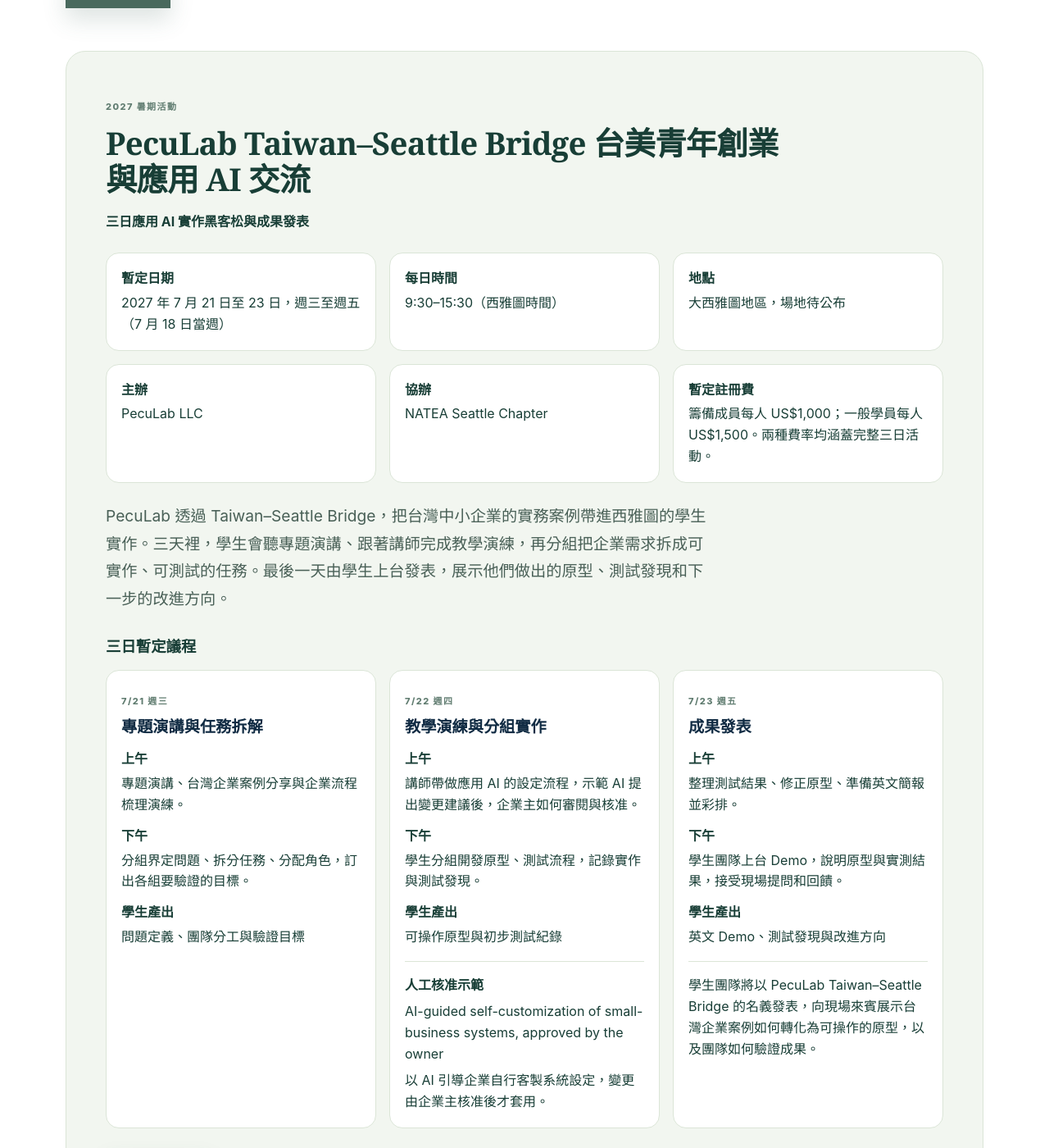
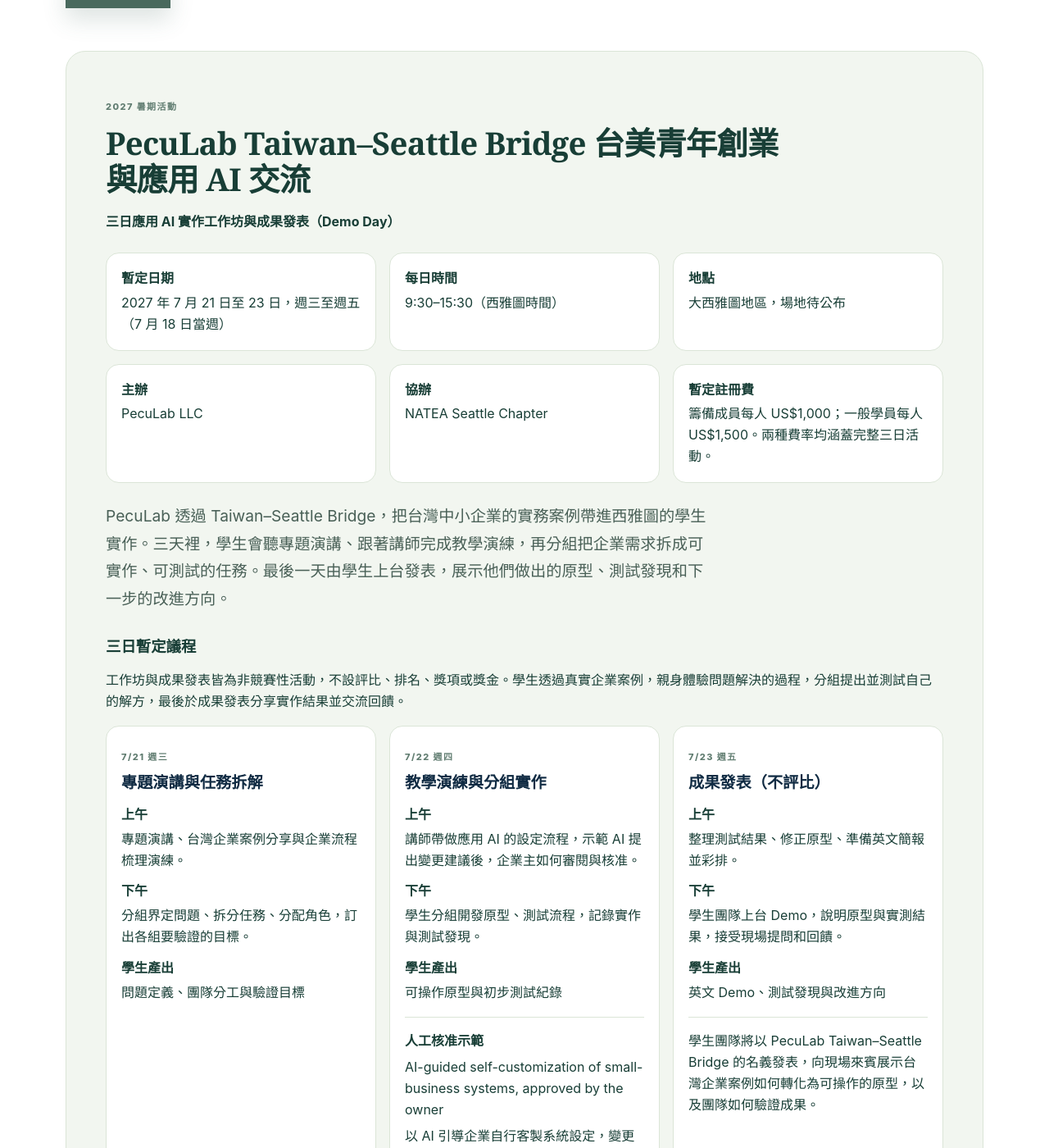
Before and after one commit to peculab/peculab.github.io, a Jekyll site: the page zh/taiwan-seattle-bridge.html, which Jekyll copies as it is, in a window 1280 px wide and 1400 px high, scrolled down 575 px. Shown: the whole window at 82% size. Built offline with Jekyll 4.4.1, drawn with Linux system fonts in a browser that asks for light colours.

Commit message:
Clarify non-competitive Taiwan Seattle Bridge agenda

```diff
--- a/taiwan-seattle-bridge.html
+++ b/taiwan-seattle-bridge.html
@@ -4,7 +4,7 @@
 <section class="clean-section clean-container summer-program" id="summer-2027" aria-labelledby="summer-2027-title">
   <p class="clean-kicker">Summer 2027</p>
   <h2 id="summer-2027-title">PecuLab Taiwan–Seattle Bridge: Youth Entrepreneurship &amp; Applied AI Exchange</h2>
-  <p class="summer-format">Three-Day Applied AI Hackathon &amp; Demo Day</p>
+  <p class="summer-format">Three-Day Applied AI Workshop &amp; Demo Day</p>
   <dl class="summer-facts">
     <div><dt>Proposed dates</dt><dd><time datetime="2027-07-21">Wednesday, July 21</time>–<time datetime="2027-07-23">Friday, July 23, 2027</time></dd></div>
     <div><dt>Daily hours</dt><dd>9:30 a.m.–3:30 p.m. Pacific Time</dd></div>
@@ -15,6 +15,7 @@
   </dl>
   <p class="clean-lead">Through Taiwan–Seattle Bridge, PecuLab brings real cases from Taiwanese small businesses into hands-on student projects in the Seattle area. Over three days, students attend expert talks and complete guided exercises before working in teams to turn business needs into tasks they can build and test. On Demo Day, student teams take the stage to present their prototypes, share their findings, and explain what they would improve next.</p>
   <h3 class="summer-agenda-title">Proposed Three-Day Program</h3>
+  <p>The workshop and Demo Day are non-competitive, with no judging, rankings, or prizes. Students gain hands-on experience solving real business problems by developing and testing their own solutions, then sharing their results and receiving feedback on Demo Day.</p>
   <div class="summer-agenda">
     <article class="summer-day">
       <p class="clean-kicker"><time datetime="2027-07-21">Wednesday, July 21</time></p>
--- a/zh/taiwan-seattle-bridge.html
+++ b/zh/taiwan-seattle-bridge.html
@@ -4,7 +4,7 @@
 <section class="clean-section clean-container summer-program" id="summer-2027" aria-labelledby="summer-2027-title">
   <p class="clean-kicker">2027 暑期活動</p>
   <h2 id="summer-2027-title">PecuLab Taiwan–Seattle Bridge 台美青年創業與應用 AI 交流</h2>
-  <p class="summer-format">三日應用 AI 實作黑客松與成果發表</p>
+  <p class="summer-format">三日應用 AI 實作工作坊與成果發表（Demo Day）</p>
   <dl class="summer-facts">
     <div><dt>暫定日期</dt><dd>2027 年 <time datetime="2027-07-21">7 月 21 日</time>至 <time datetime="2027-07-23">23 日</time>，週三至週五（7 月 18 日當週）</dd></div>
     <div><dt>每日時間</dt><dd>9:30–15:30（西雅圖時間）</dd></div>
@@ -15,6 +15,7 @@
   </dl>
   <p class="clean-lead">PecuLab 透過 Taiwan–Seattle Bridge，把台灣中小企業的實務案例帶進西雅圖的學生實作。三天裡，學生會聽專題演講、跟著講師完成教學演練，再分組把企業需求拆成可實作、可測試的任務。最後一天由學生上台發表，展示他們做出的原型、測試發現和下一步的改進方向。</p>
   <h3 class="summer-agenda-title">三日暫定議程</h3>
+  <p>工作坊與成果發表皆為非競賽性活動，不設評比、排名、獎項或獎金。學生透過真實企業案例，親身體驗問題解決的過程，分組提出並測試自己的解方，最後於成果發表分享實作結果並交流回饋。</p>
   <div class="summer-agenda">
     <article class="summer-day">
       <p class="clean-kicker"><time datetime="2027-07-21">7/21 週三</time></p>
@@ -41,7 +42,7 @@
     </article>
     <article class="summer-day">
       <p class="clean-kicker"><time datetime="2027-07-23">7/23 週五</time></p>
-      <h4>成果發表</h4>
+      <h4>成果發表（不評比）</h4>
       <dl>
         <div><dt>上午</dt><dd>整理測試結果、修正原型、準備英文簡報並彩排。</dd></div>
         <div><dt>下午</dt><dd>學生團隊上台 Demo，說明原型與實測結果，接受現場提問和回饋。</dd></div>
```
Also changed, not shown: other parts of taiwan-seattle-bridge.html (+1 -1 lines).
